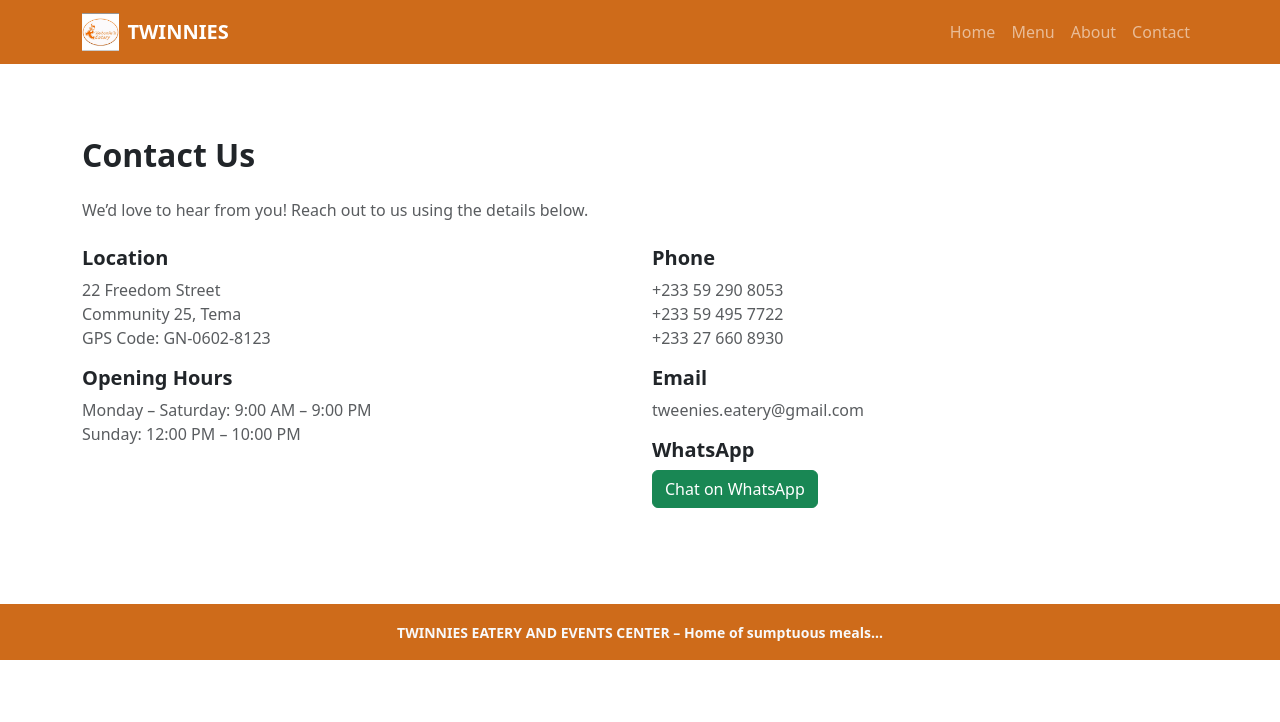
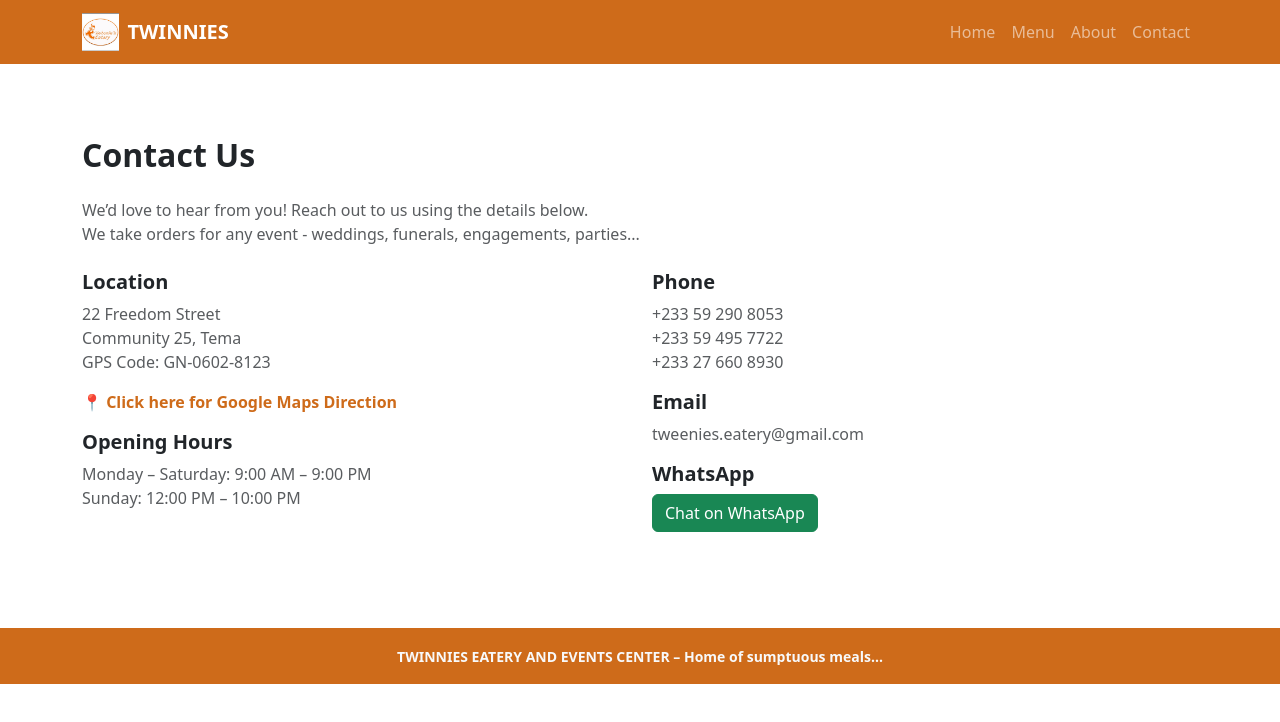
Before and after one commit to Ing-Kophi/tweenies-frontend, a React (Vite) app: page /contact in a window 1280 px wide. Shown: the top 722 px of the page. Built offline with nearby package versions, Linux system fonts and the light colour scheme.

Commit message:
Add google maps directions to contact page

```diff
--- a/src/pages/Contact.jsx
+++ b/src/pages/Contact.jsx
@@ -5,7 +5,8 @@
         <h2 className="fw-bold mb-4">Contact Us</h2>
 
         <p className="text-muted">
-          We’d love to hear from you! Reach out to us using the details below.
+          We’d love to hear from you! Reach out to us using the details below. <br />
+          We take orders for any event - weddings, funerals, engagements, parties...
         </p>
 
         <div className="row mt-4">
@@ -16,6 +17,15 @@
               Community 25, Tema <br />
               GPS Code: GN-0602-8123
             </p>
+            <a
+              href="https://www.google.com/maps/search/?api=1&query=P2VJ+266,Tema"
+              target="_blank"
+              rel="noopener noreferrer"
+              className="text-decoration-none fw-semibold"
+              style={{ color: "#ce6b1a" }}
+            >
+              📍 Click here for Google Maps Direction
+            </a>
 
             <h5 className="fw-bold mt-3">Opening Hours</h5>
             <p className="text-muted">
```
